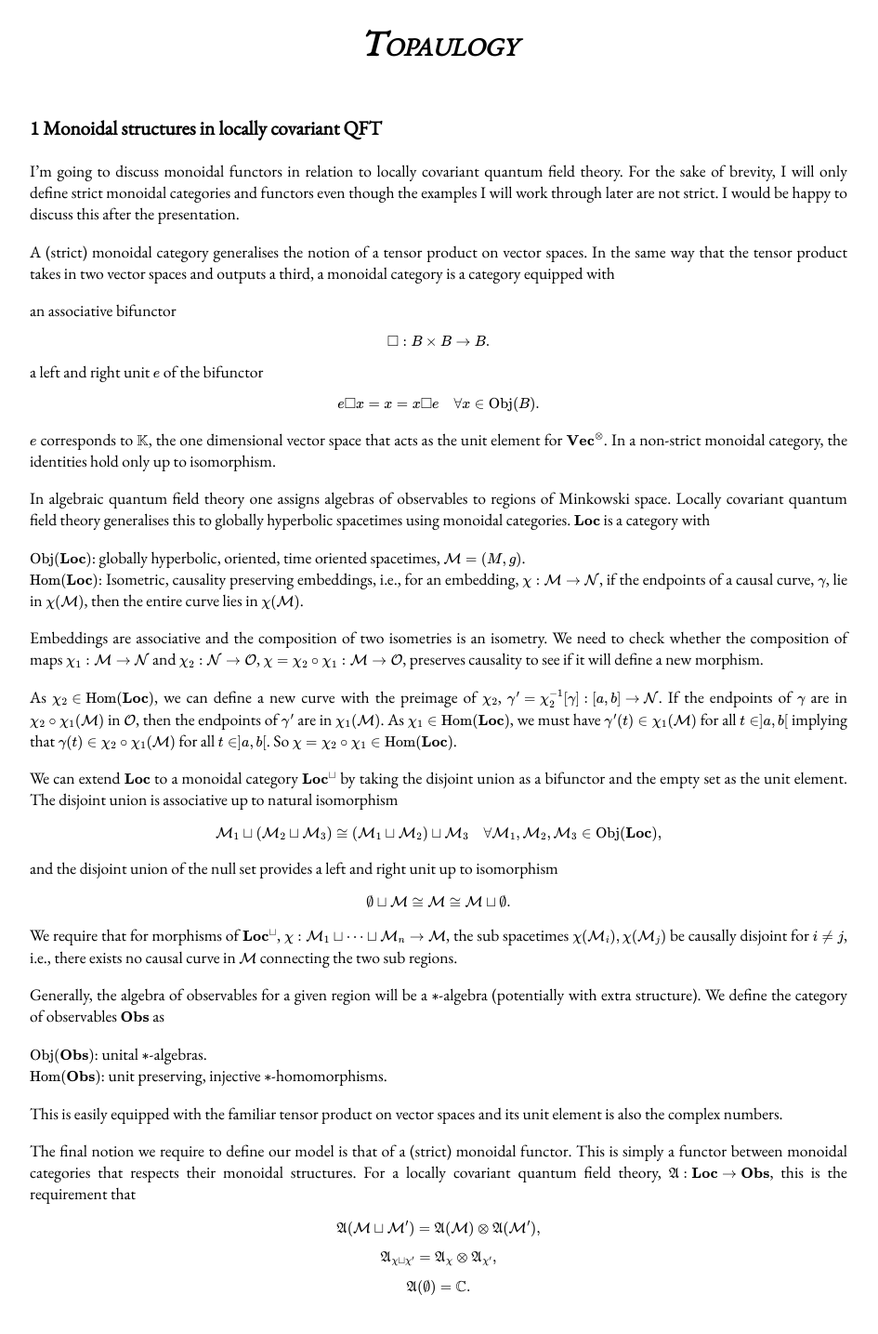
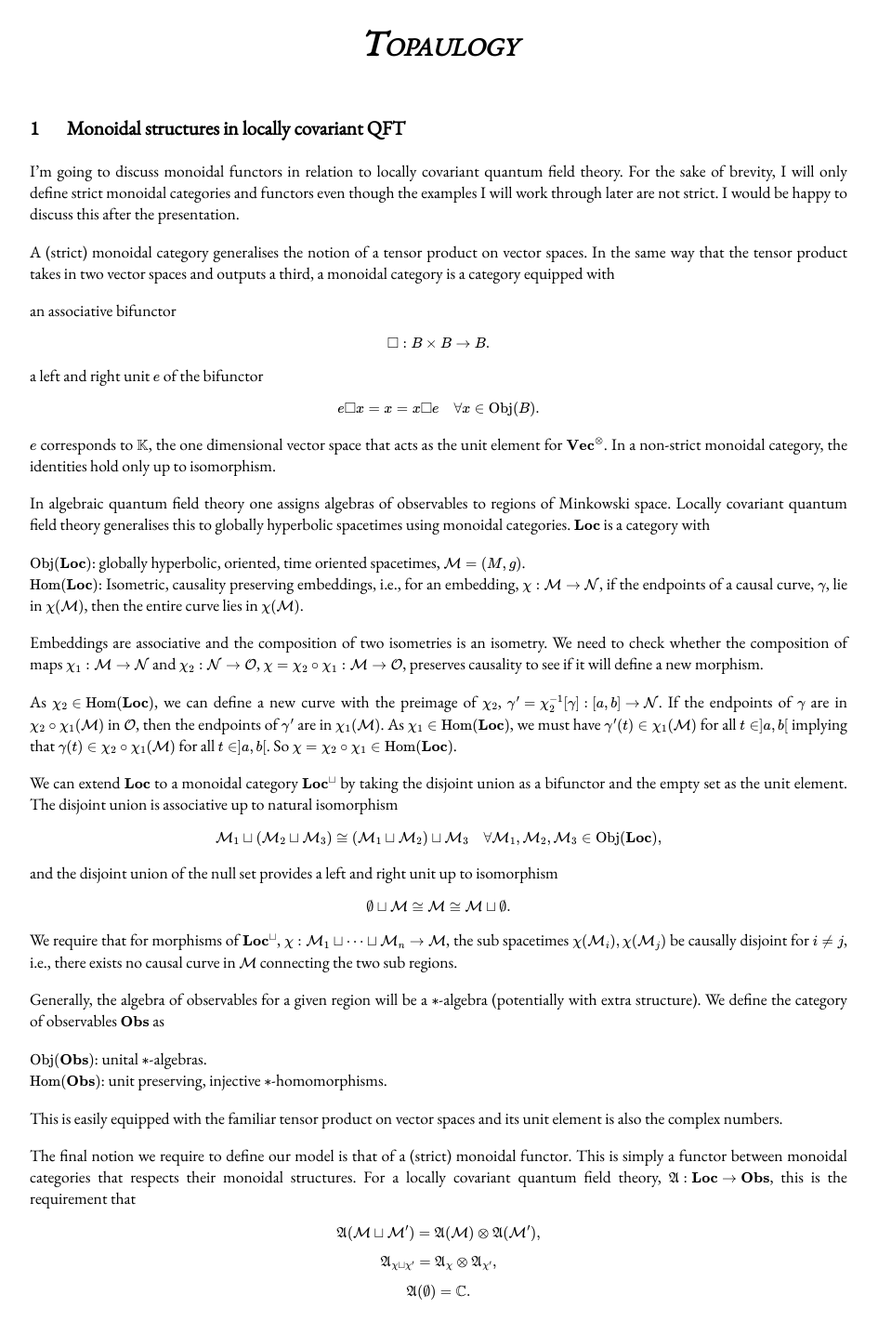
Before and after one commit to toPAULogy/toPAULogy.github.io, a Jekyll site: the page built from test.md, in a window 1280 px wide. Shown: the whole page at 93% size, without its empty margins (168-1113 px from the left). Built offline with Jekyll 4.4.1, drawn with Linux system fonts in a browser that asks for light colours.

Commit message:
kjabsjb2

```diff
--- a/_layouts/default.html
+++ b/_layouts/default.html
@@ -18,9 +18,7 @@
   <body>
     <center><h1><a href="https://topaulogy.xyz/" style="color: #000000 !important; text-decoration: none !important; font-size: 1.2em; font-weight:bold;">Topaulogy</a></h1></center>
 
-    <ul>
-      <li><center><div>{{ content }}</div></center></li>
-    </ul>
+    <center><div>{{ content }}</div></center>
 
   </body>
 </html>
--- a/test.md
+++ b/test.md
@@ -2,7 +2,7 @@
 layout: default
 title: Monoidal structures in locally covariant QFT
 ---
-### 1   Monoidal structures in locally covariant QFT
+### 1 &emsp; Monoidal structures in locally covariant QFT
 
 I'm going to discuss monoidal functors in relation to locally covariant quantum field theory. For the sake of brevity, I will only define strict monoidal categories and functors even though the examples I will work through later are not strict. I would be happy to discuss this after the presentation.
 
```
